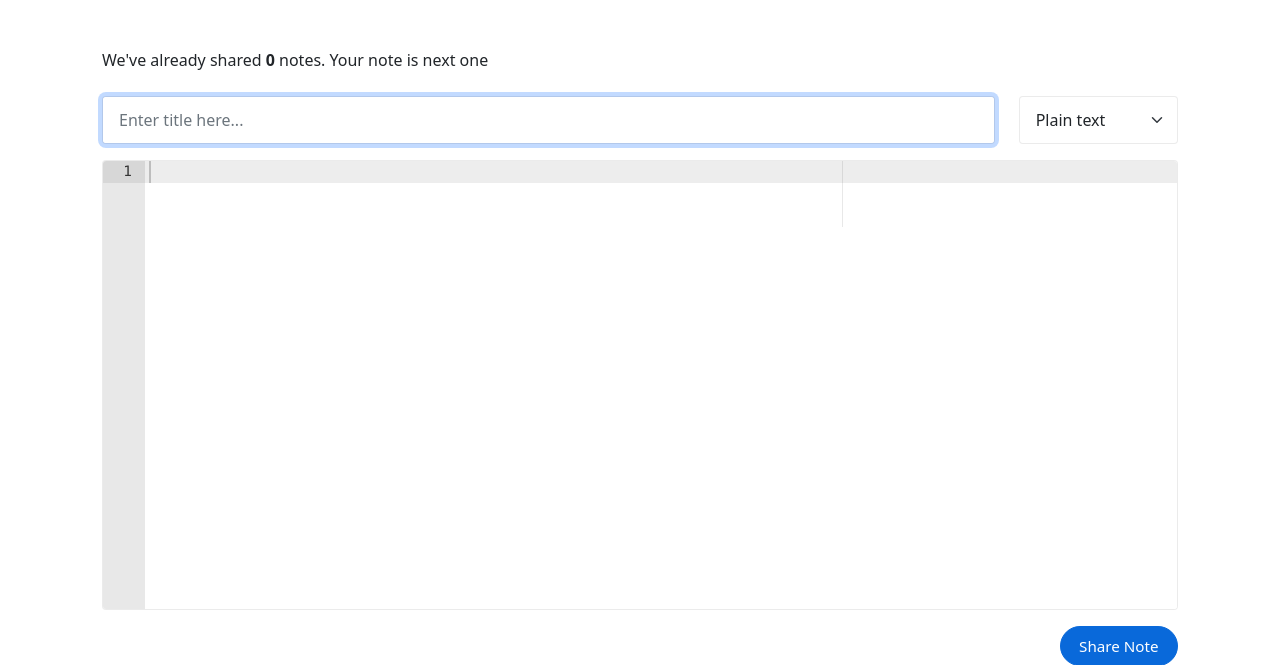
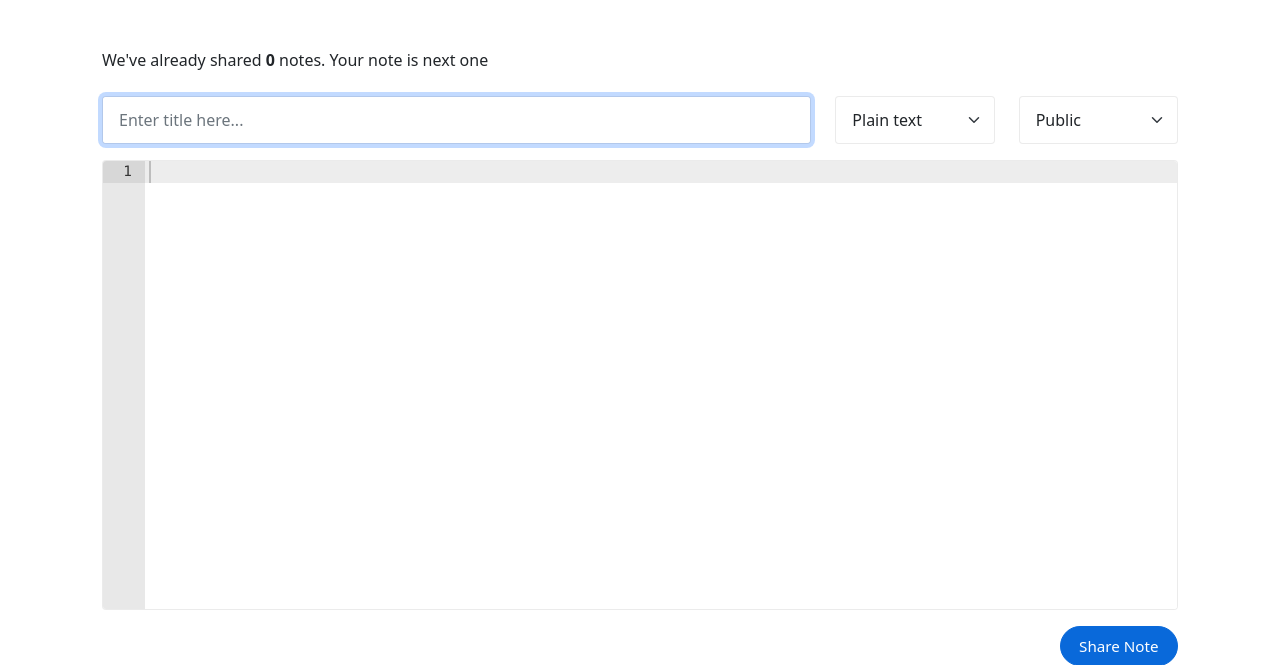
Before and after one commit to zavarovkv/justpaste.co, a Flask app: page / in a window 1280 px wide. Shown: the part 50-715 px from the top of the page. Run offline with Flask 2, Linux system fonts and the light colour scheme; data that the repository does not hold is empty.

Commit message:
remove vertical line in ace editor

```diff
--- a/app/config.py
+++ b/app/config.py
@@ -36,6 +36,12 @@ class Config(object):
         'sql': 'SQL'
     }
 
+    PRIVACY_VARIANTS = {
+        'public': 'Public',
+        'notPublic': 'Not Public',
+        'burnAfterREad': 'Burn After Read'
+    }
+
     TITLE_MAX_LENGTH = 128
     EDITOR_MAX_LENGTH = 16000
 
--- a/app/forms.py
+++ b/app/forms.py
@@ -19,6 +19,11 @@ class NewShareForm(FlaskForm):
         coerce=str,
         choices=list(Config.PROGRAM_LANGUAGES.items())
     )
+    privacySelector = SelectField(
+        'Privacy',
+        coerce=str,
+        choices=list(Config.PRIVACY_VARIANTS.items())
+    )
     editor = TextAreaField(
         'Description',
         validators=[
--- a/app/static/js/app.js
+++ b/app/static/js/app.js
@@ -5,7 +5,8 @@ editorOptions = {
     theme: 'ace/theme/xcode',
     wrap: false,
     indentedSoftWrap: false,
-    behavioursEnabled: false
+    behavioursEnabled: false,
+    showPrintMargin: false
 };
 
 
--- a/app/templates/index.html
+++ b/app/templates/index.html
@@ -7,11 +7,14 @@
     <form action="/" method="post" role="form" id="form" novalidate>
         {{ form.csrf_token }}
         <div class="row">
-            <div class="col-md-10 col-sm-8 col-12 pt-3">
+            <div class="col-md-8 col-sm-12 col-12 pt-3">
                 <input type="text" class="form-control" id="title" name="title" placeholder="Enter title here..." maxlength="128" value="{{ code_title }}" required>
             </div>
-            <div class="col-md-2 col-sm-4 col-12 pt-3">
+            <div class="col-md-2 col-sm-6 col-6 pt-3">
                 {{ form.languageSelector(class_='form-select') }}
+            </div>
+            <div class="col-md-2 col-sm-6 col-6 pt-3">
+                {{ form.privacySelector(class_='form-select') }}
             </div>
             <div class="col-12 pt-3">
                 <div id="editor" class="editor editor-can-write">{{ code_body }}</div>
```
